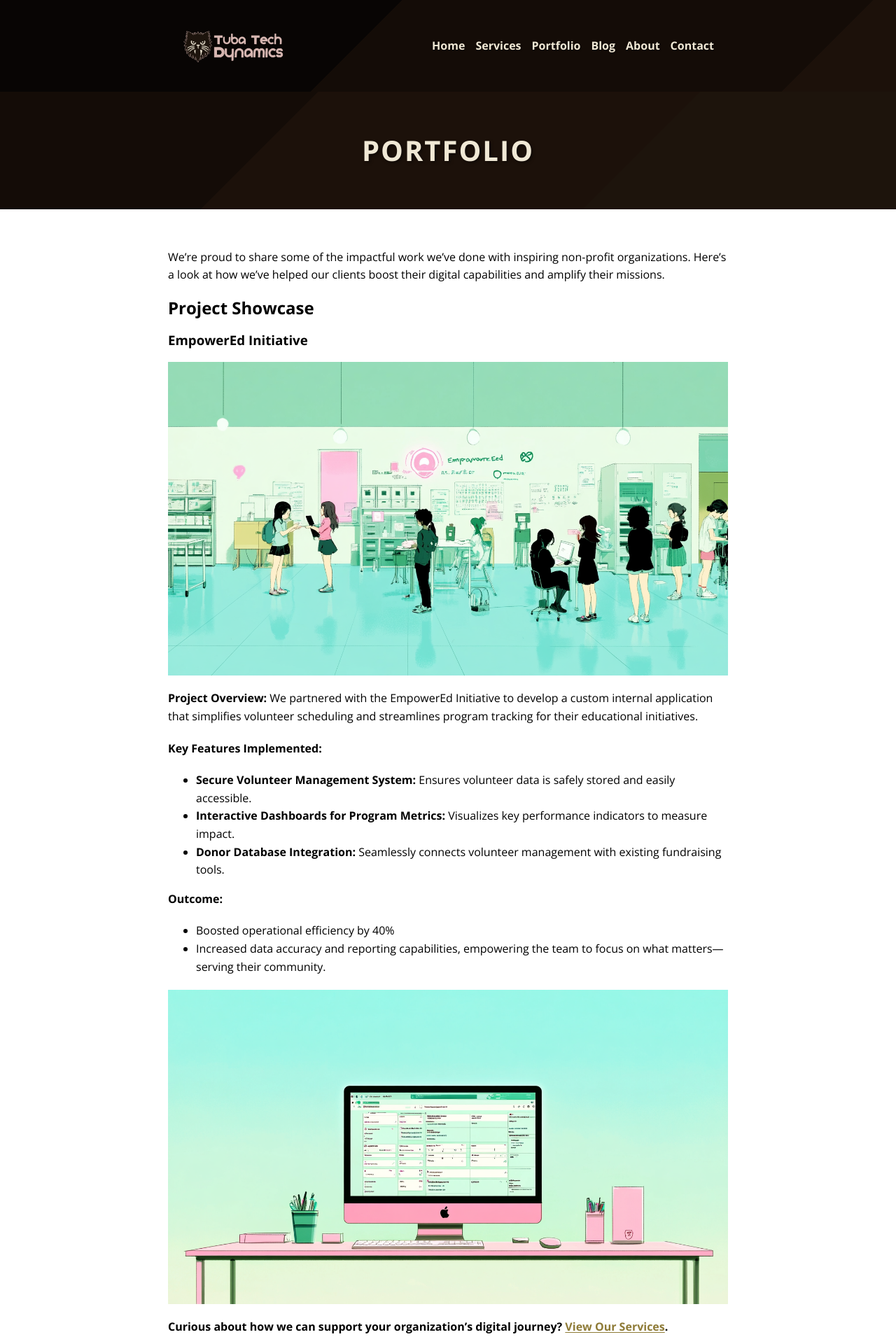
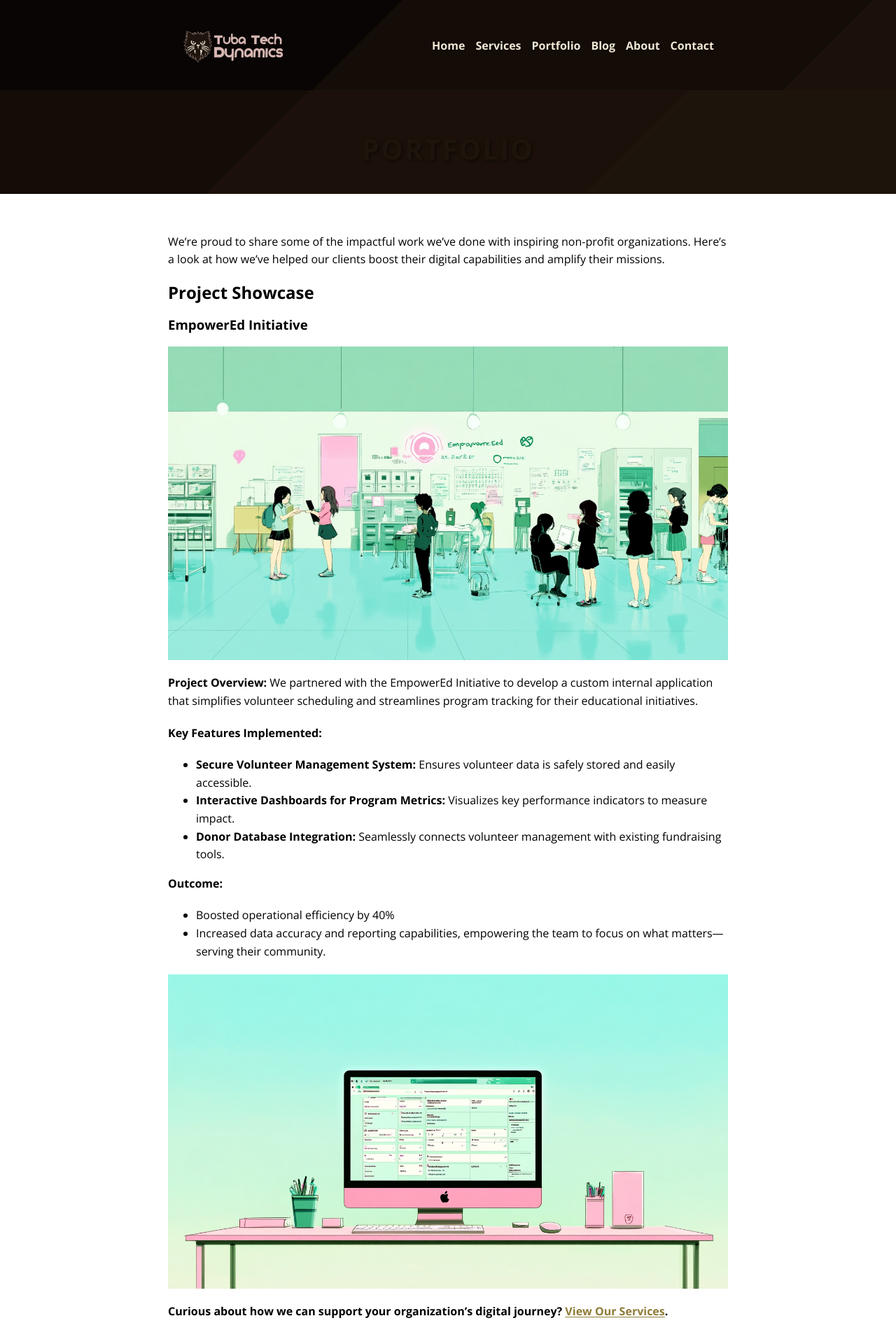
Before and after one commit to tubatechdynamics/offerings, a Jekyll site: the page built from portfolio.md, in a window 1280 px wide. Shown: the top 1920 px of the page at 70% size. Built offline with Jekyll 4.4.1, drawn with Linux system fonts in a browser that asks for light colours.

Commit message:
fixes adn newsletter

```diff
--- a/_includes/footer.html
+++ b/_includes/footer.html
@@ -23,15 +23,7 @@
     <div class="footer-section newsletter">
       <h3>Stay Updated</h3>
       <p>Subscribe to our newsletter for the latest updates and insights.</p>
-      <!-- MailerLite Universal -->
-      <script>
-        (function(w,d,e,u,f,l,n){w[f]=w[f]||function(){(w[f].q=w[f].q||[])
-        .push(arguments);},l=d.createElement(e),l.async=1,l.src=u,
-        n=d.getElementsByTagName(e)[0],n.parentNode.insertBefore(l,n);})
-        (window,document,'script','https://assets.mailerlite.com/js/universal.js','ml');
-        ml('account', '1128411');
-      </script>
-      <!-- End MailerLite Universal -->
+      <div class="ml-embedded" data-form="Sj4ePv"></div>
     </div>
   </div>
   <div class="footer-bottom">
--- a/_sass/main.scss
+++ b/_sass/main.scss
@@ -884,3 +884,16 @@
     }
   }
 }
+
+.page-header {
+  margin-top: -2px; // Changed from -2rem to -2px
+  padding: 60px 0 40px;
+  background-color: $accent-color;
+  text-align: center;
+
+  h1 {
+    font-size: 2.5rem;
+    color: $licorice;
+    margin-bottom: 0;
+  }
+}
```
Also changed, not shown: _layouts/default.html (+10 -0 lines).
